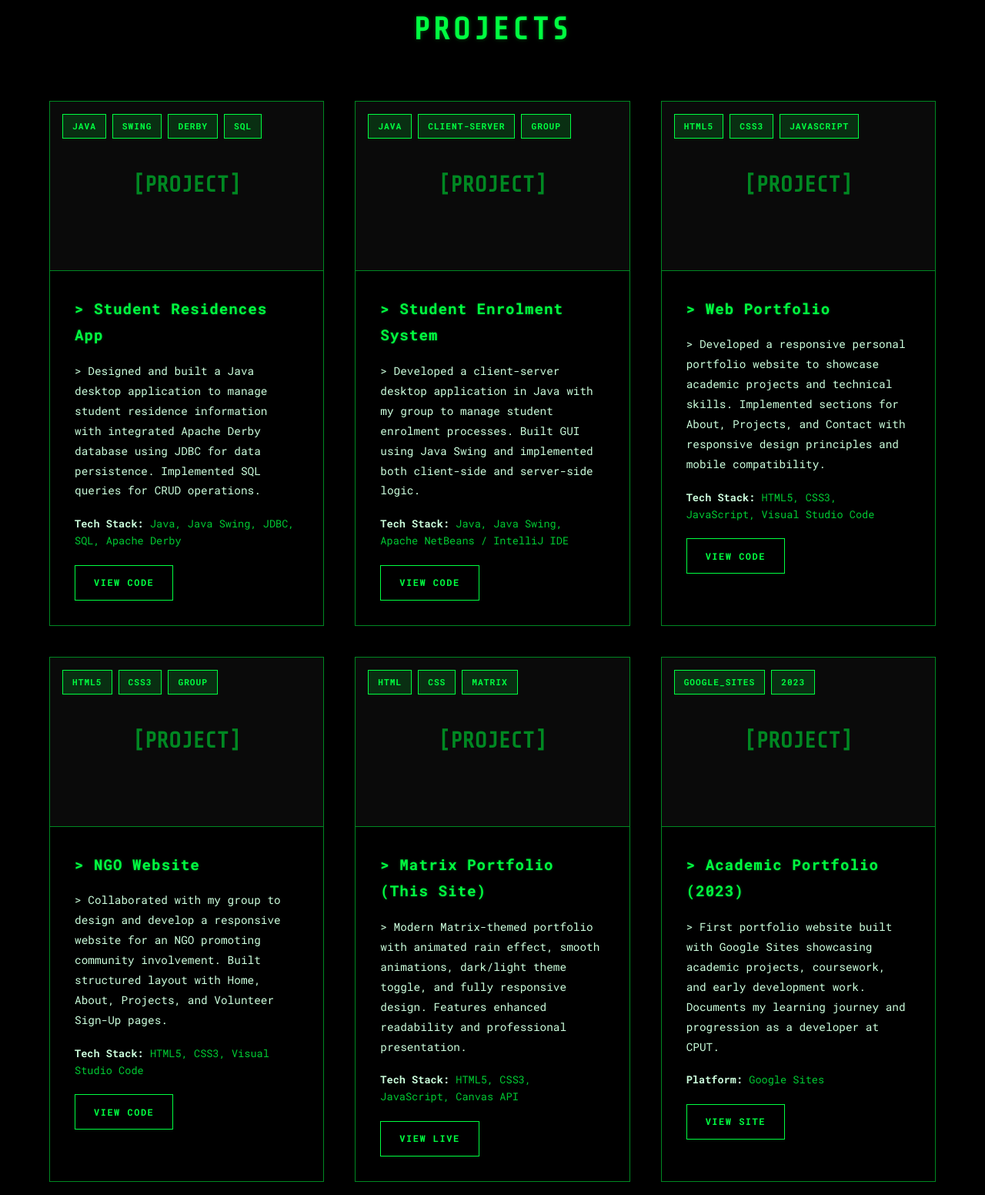
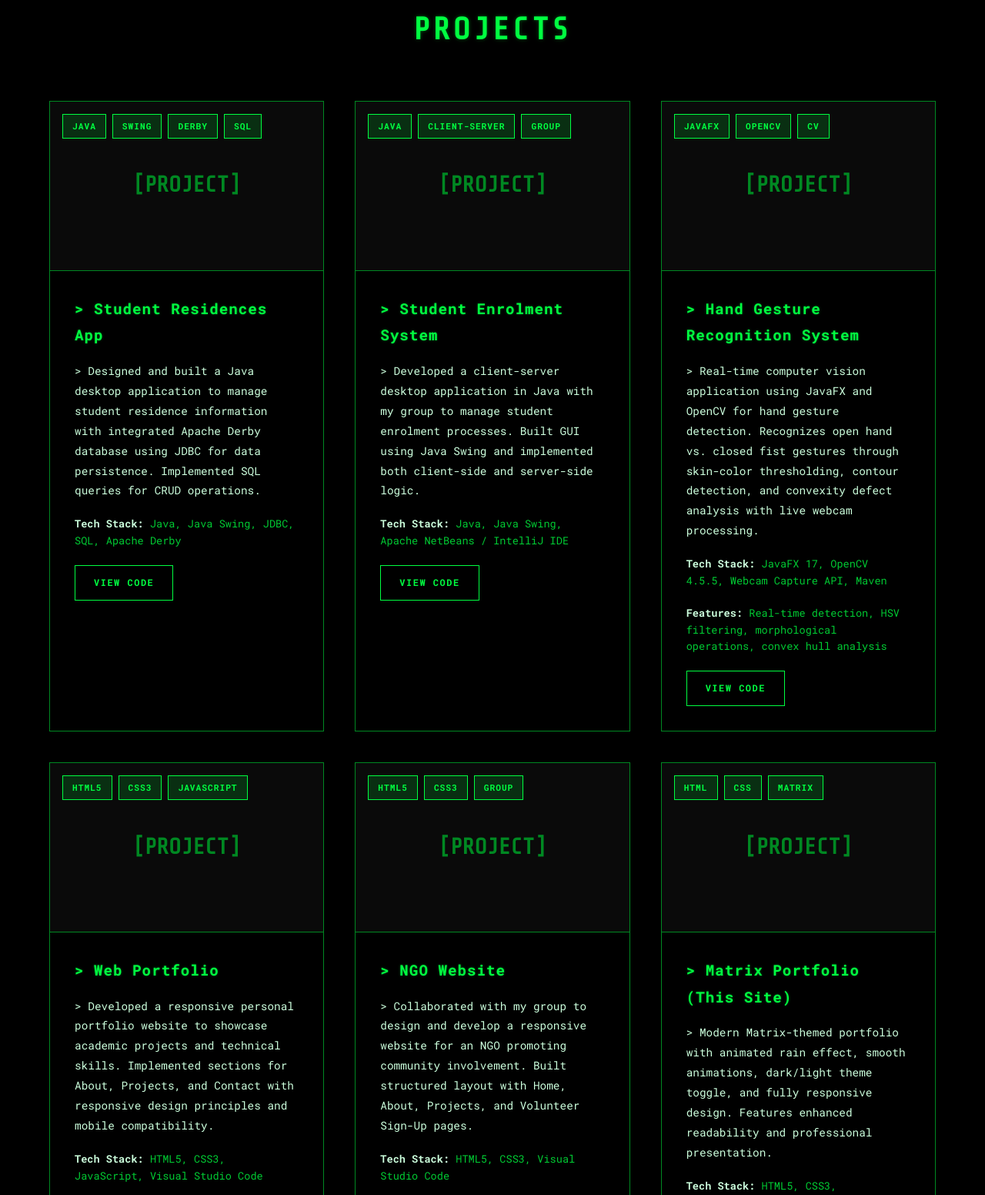
Before and after one commit to Tebogo-P/Matrix-Portfolio, a plain HTML site: page index.html in a window 1280 px wide. Shown: the part 3688-5240 px from the top of the page at 77% size. Drawn offline with nearby package versions, Linux system fonts and the light colour scheme.

Commit message:
Update index.html

```diff
--- a/index.html
+++ b/index.html
@@ -272,6 +272,27 @@
         <div class="project-card">
             <div class="project-image">
                 <div class="project-tags">
+                    <span class="project-tag">JAVAFX</span>
+                    <span class="project-tag">OPENCV</span>
+                    <span class="project-tag">CV</span>
+                </div>
+            </div>
+            <div class="project-content">
+                <h3>Hand Gesture Recognition System</h3>
+                <p>&gt; Real-time computer vision application using JavaFX and OpenCV for hand gesture detection. Recognizes open hand vs. closed fist gestures through skin-color thresholding, contour detection, and convexity defect analysis with live webcam processing.</p>
+                <div class="project-tech">
+                    <strong>Tech Stack:</strong> JavaFX 17, OpenCV 4.5.5, Webcam Capture API, Maven
+                </div>
+                <div class="project-tech">
+                    <strong>Features:</strong> Real-time detection, HSV filtering, morphological operations, convex hull analysis
+                </div>
+                <a href="https://github.com/Tebogo-P/HandGestureRecognition" target="_blank" class="btn btn-small">VIEW CODE</a>
+            </div>
+        </div>
+
+        <div class="project-card">
+            <div class="project-image">
+                <div class="project-tags">
                     <span class="project-tag">HTML5</span>
                     <span class="project-tag">CSS3</span>
                     <span class="project-tag">JAVASCRIPT</span>
@@ -349,7 +370,6 @@
             </div>
             <p style="text-align: center; color: var(--text-dim); margin-bottom: 3rem;">Click on any certificate to view the full credential</p>
             <div class="certificates-grid">
-                <!-- LinkedIn Learning Certificates -->
                 <a href="My Certificates/CertificateOfCompletion_Big Data in the Age of AI.pdf" target="_blank" class="certificate-badge">
                     <div class="cert-icon">🤖</div>
                     <h4>BIG DATA IN AI</h4>
@@ -448,7 +468,6 @@
                     <p class="cert-date">Apr 03, 2025</p>
                 </a>
 
-                <!-- Google IT Support Professional Certificate -->
                 <a href="My Certificates/Coursera ATWN4DKBCZZD.pdf" target="_blank" class="certificate-badge featured-cert">
                     <div class="cert-icon">💻</div>
                     <h4>GOOGLE IT SUPPORT</h4>
@@ -609,7 +628,6 @@
                     <a href="#contact">CONTACT</a>
                 </div>
                 <p class="footer-copyright">© 2024 TEBOGO_PII | ALL RIGHTS RESERVED</p>
-                <p class="footer-tagline">BUILT_WITH_&lt;CODE/&gt;_AND_☕_IN_SOUTH_AFRICA</p>
             </div>
         </footer>
     </div>
```
Lines whose indentation alone changed are shown as unchanged.
